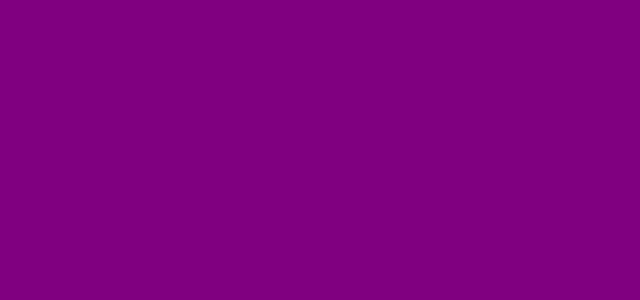
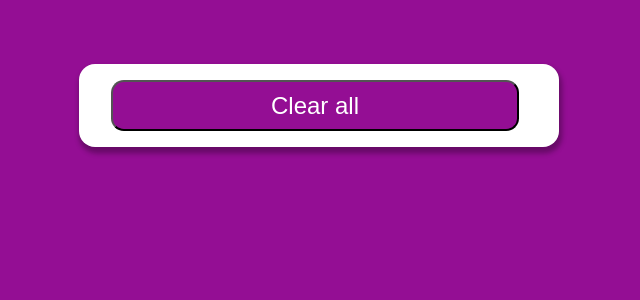
Before and after one commit to asapconet/My-dates-reminder, a React (Create React App) app: page / in a window 1280 px wide. Shown: the top 300 px of the page, without its empty margins (321-961 px from the left). Built offline with nearby package versions, Linux system fonts and the light colour scheme.

Commit message:
creation of card and button

```diff
--- a/src/App.css
+++ b/src/App.css
@@ -1,3 +1,25 @@
 * {
-  background-color: purple;
+  background-color: rgb(148, 14, 148);
 }
+
+main {
+  display: flex;
+  justify-content: center;
+}
+.main-card {
+  margin: 4rem;
+  width: 30rem;
+  background-color: white;
+  box-shadow: .1rem .3rem .3rem .1rem rgba(0, 0, 0, .3) ;
+  border-radius: 1rem;
+}
+
+.btn {
+  background-color: rgb(148, 14, 148);
+  color: white;
+  height: 3.2rem;
+  width: 25.5rem;
+  font-size: x-large;
+  margin: 1rem auto 1rem 2rem;
+  border-radius: 0.8rem;
+}
--- a/src/App.js
+++ b/src/App.js
@@ -3,9 +3,11 @@ import './App.css';
 
 function App() {
   return (
-   <section>
-
-   </section>
+   <main>
+     <div className='main-card'>
+     <button className='btn'>Clear all</button>
+     </div>
+   </main>
   );
 }
 
```
